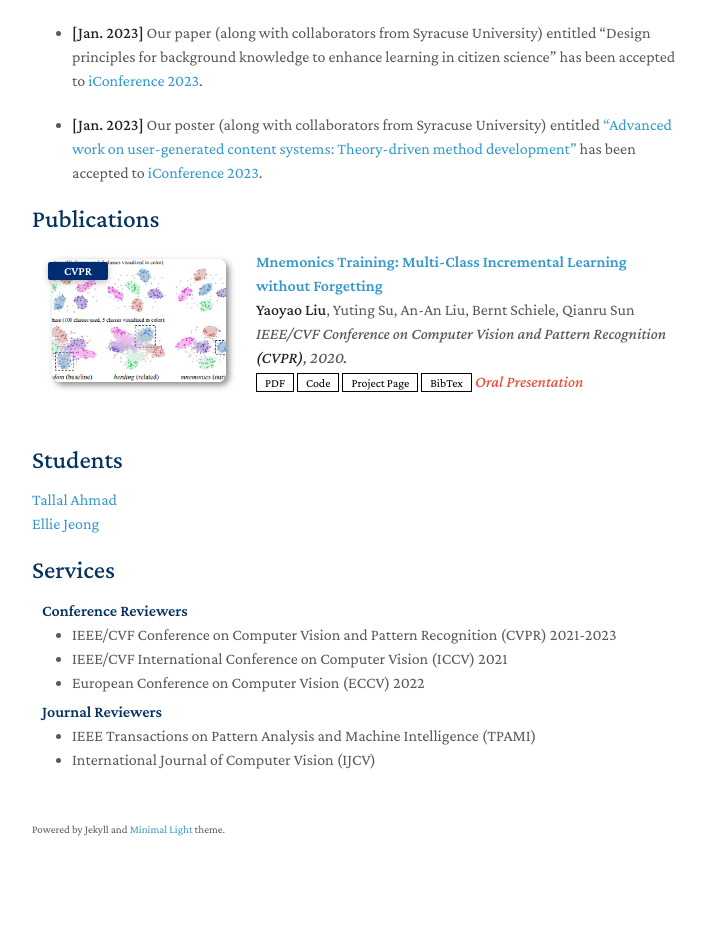
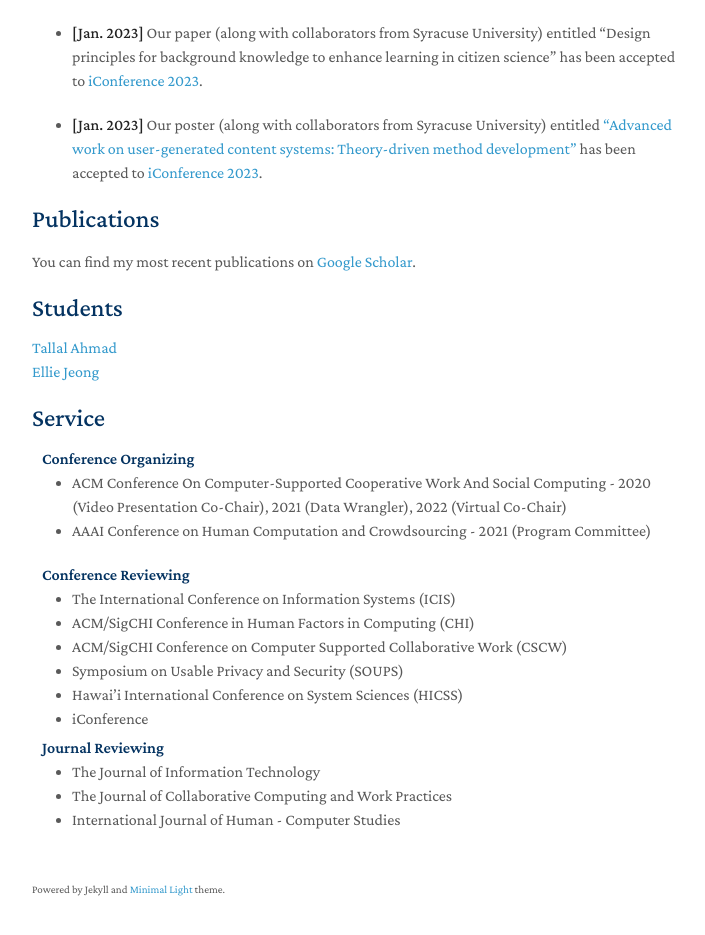
Before and after one commit to cjacks04/cjacks04.github.io, a Jekyll site: the page built from index.md, in a window 1280 px wide and 1400 px high, scrolled down 187 px. Shown: the part 430-1365 px from the top of the window, without its empty margins (438-1143 px from the left). Built offline with Jekyll 4.4.1, drawn with Linux system fonts in a browser that asks for light colours; nearby versions of some CDN libraries; a style sheet for code colours, icons or effects is not loaded; our own code applies the rules of GitHub Pages for plain Markdown files; before the commit the page ends 1527 px from its top, so only the background shows below that.

Commit message:
new files

```diff
--- a/_includes/publications.md
+++ b/_includes/publications.md
@@ -1,32 +1,10 @@
 <h2 id="publications" style="margin: 2px 0px -15px;">Publications</h2>
 
+
+
 <div class="publications">
-<ol class="bibliography">
 
-<li>
-<div class="pub-row">
+<p>  You can find my most recent publications on <a href="https://scholar.google.com/citations?user=V6d9-t4AAAAJ&hl=en">Google Scholar</a>.
+</p>
 
-  <div class="col-sm-3 abbr" style="position: relative;padding-right: 15px;padding-left: 15px;">
-    <img src="assets/img/teaser_example.png" class="teaser img-fluid z-depth-1">
-    <abbr class="badge">CVPR</abbr>
-  </div>
-
-  <div class="col-sm-9" style="position: relative;padding-right: 15px;padding-left: 20px;">
-    <div class="title"><a href="https://arxiv.org/pdf/2002.10211.pdf">Mnemonics Training: Multi-Class Incremental Learning without Forgetting</a></div>
-    <div class="author"><strong>Yaoyao Liu</strong>, Yuting Su, An-An Liu, Bernt Schiele, Qianru Sun</div>
-    <div class="periodical"><em>IEEE/CVF Conference on Computer Vision and Pattern Recognition <strong>(CVPR)</strong>, 2020.</em></div>
-    <div class="links">
-      <a href="https://arxiv.org/pdf/2002.10211.pdf" class="btn btn-sm z-depth-0" role="button" target="_blank" style="font-size:12px;">PDF</a>
-      <a href="https://github.com/yaoyao-liu/mnemonics" class="btn btn-sm z-depth-0" role="button" target="_blank" style="font-size:12px;">Code</a>
-      <a href="https://class-il.mpi-inf.mpg.de/mnemonics/" class="btn btn-sm z-depth-0" role="button" target="_blank" style="font-size:12px;">Project Page</a>
-      <a href="https://dblp.uni-trier.de/rec/conf/cvpr/LiuSLSS20.html?view=bibtex" class="btn btn-sm z-depth-0" role="button" target="_blank" style="font-size:12px;">BibTex</a>
-      <strong><i style="color:#e74d3c">Oral Presentation</i></strong>
-    </div>
-  </div>
 </div>
-</li>
-
-<br>
-
-</ol>
-</div>
--- a/_includes/services.md
+++ b/_includes/services.md
@@ -1,16 +1,27 @@
-## Services
+## Service
 
-<h4 style="margin:0 10px 0;">Conference Reviewers</h4>
+<h4 style="margin:0 10px 0;">Conference Organizing</h4>
+
+<ul style="margin:0 0 20px;">
+  <li><a href="https://dl.acm.org/conference/cscw"><autocolor>ACM Conference On Computer-Supported Cooperative Work And Social Computing - 2020 (Video Presentation Co-Chair), 2021 (Data Wrangler), 2022 (Virtual Co-Chair)</autocolor></a></li>
+  <li><a href="https://www.humancomputation.com/index.html"><autocolor>AAAI Conference on Human Computation and Crowdsourcing - 2021 (Program Committee)</autocolor></a></li>
+</ul>
+
+<h4 style="margin:0 10px 0;">Conference Reviewing</h4>
 
 <ul style="margin:0 0 5px;">
-  <li><a href="http://cvpr2023.thecvf.com/"><autocolor>IEEE/CVF Conference on Computer Vision and Pattern Recognition (CVPR) 2021-2023</autocolor></a></li>
-  <li><a href="http://iccv2021.thecvf.com/"><autocolor>IEEE/CVF International Conference on Computer Vision (ICCV) 2021</autocolor></a></li>
-  <li><a href="https://eccv2022.ecva.net/"><autocolor>European Conference on Computer Vision (ECCV) 2022</autocolor></a></li>
+  <li><a href="https://aisnet.org/page/ICISPage"><autocolor>The International Conference on Information Systems (ICIS)</autocolor></a></li>
+  <li><a href="https://dl.acm.org/conference/chi"><autocolor>ACM/SigCHI Conference in Human Factors in Computing (CHI)</autocolor></a></li>
+  <li><a href="https://dl.acm.org/conference/cscw"><autocolor>ACM/SigCHI Conference on Computer Supported Collaborative Work (CSCW)</autocolor></a></li>
+  <li><a href="https://www.usenix.org/conferences/byname/884"><autocolor>Symposium on Usable Privacy and Security (SOUPS)</autocolor></a></li>
+  <li><a href="https://scholarspace.manoa.hawaii.edu/communities/aaeec9ed-5368-44e3-88e5-33ea62366840"><autocolor>Hawai’i International Conference on System Sciences (HICSS)</autocolor></a></li>
+  <li><a href="https://www.ischools.org/iconference"><autocolor>iConference</autocolor></a></li>
 </ul>
 
-<h4 style="margin:0 10px 0;">Journal Reviewers</h4>
+<h4 style="margin:0 10px 0;">Journal Reviewing</h4>
 
 <ul style="margin:0 0 20px;">
-  <li><a href="https://www.computer.org/csdl/journal/tp"><autocolor>IEEE Transactions on Pattern Analysis and Machine Intelligence (TPAMI)</autocolor></a></li>
-  <li><a href="https://www.springer.com/journal/11263"><autocolor>International Journal of Computer Vision (IJCV)</autocolor></a></li>
+  <li><a href="https://journals.sagepub.com/home/jin"><autocolor>The Journal of Information Technology</autocolor></a></li>
+  <li><a href="https://www.springer.com/journal/10606"><autocolor>The Journal of Collaborative Computing and Work Practices</autocolor></a></li>
+  <li><a href="https://www.sciencedirect.com/journal/international-journal-of-human-computer-studies"><autocolor>International Journal of Human - Computer Studies</autocolor></a></li>
 </ul>
```
